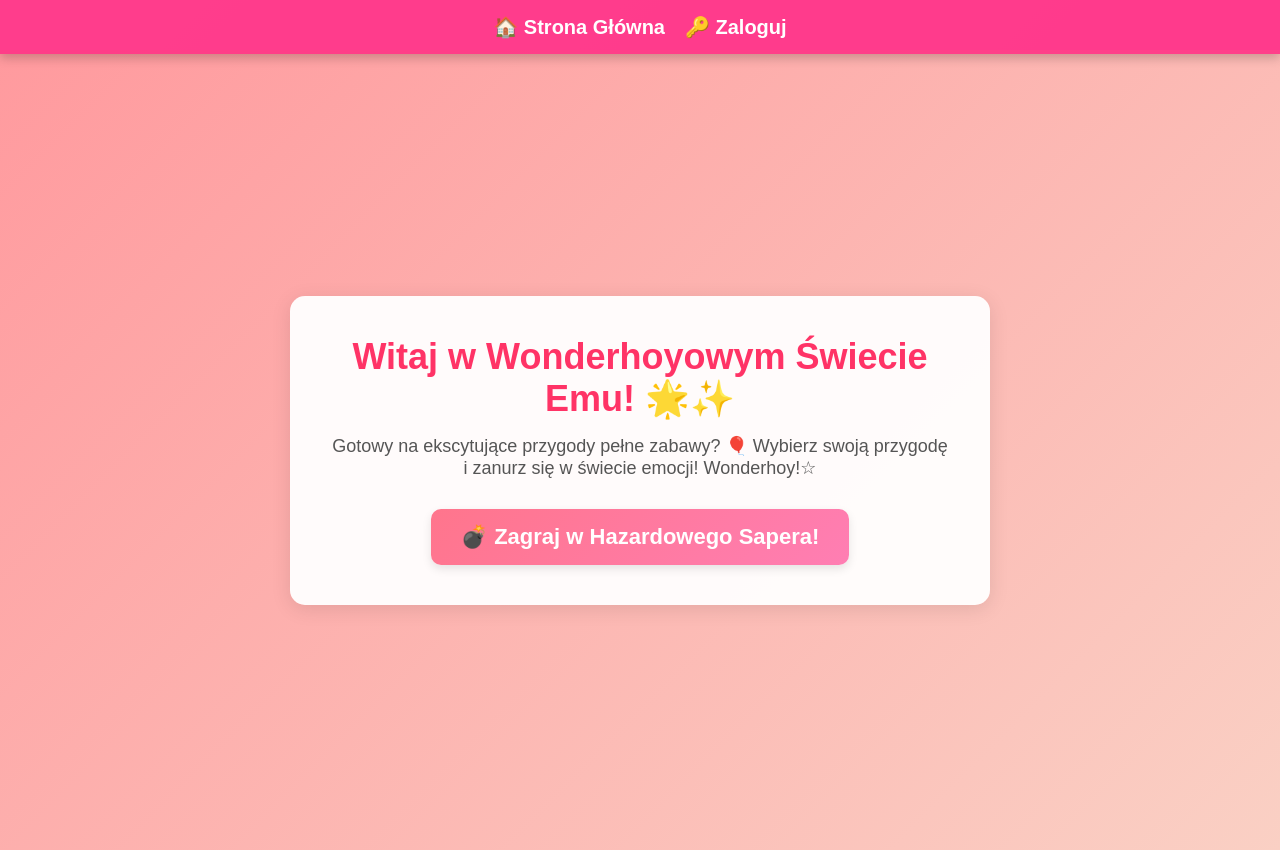
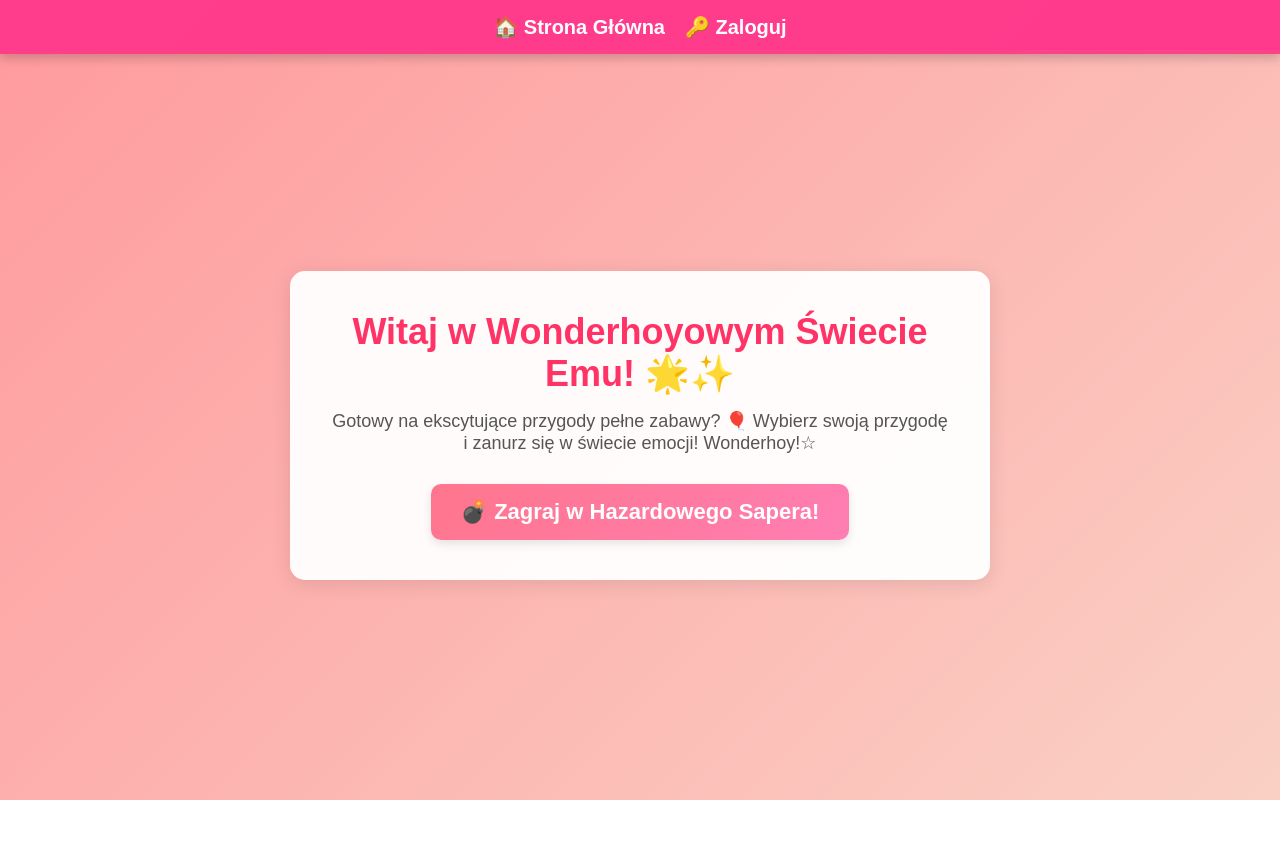
Before and after one commit to deefyy/mines-gambling-game, a Next.js app: page / in a window 1280 px wide. After the commit the page ends 800 px from the top, so only its background shows below. Built offline with nearby package versions, Linux system fonts and the light colour scheme; no server answers.

Commit message:
Fix height

```diff
--- a/app/page.module.css
+++ b/app/page.module.css
@@ -4,7 +4,7 @@
   background-attachment: fixed;
   color: #333;
   text-align: center;
-  min-height: 100vh;
+  min-height: calc(100vh - 50px);
   display: flex;
   flex-direction: column;
   justify-content: center;
```
